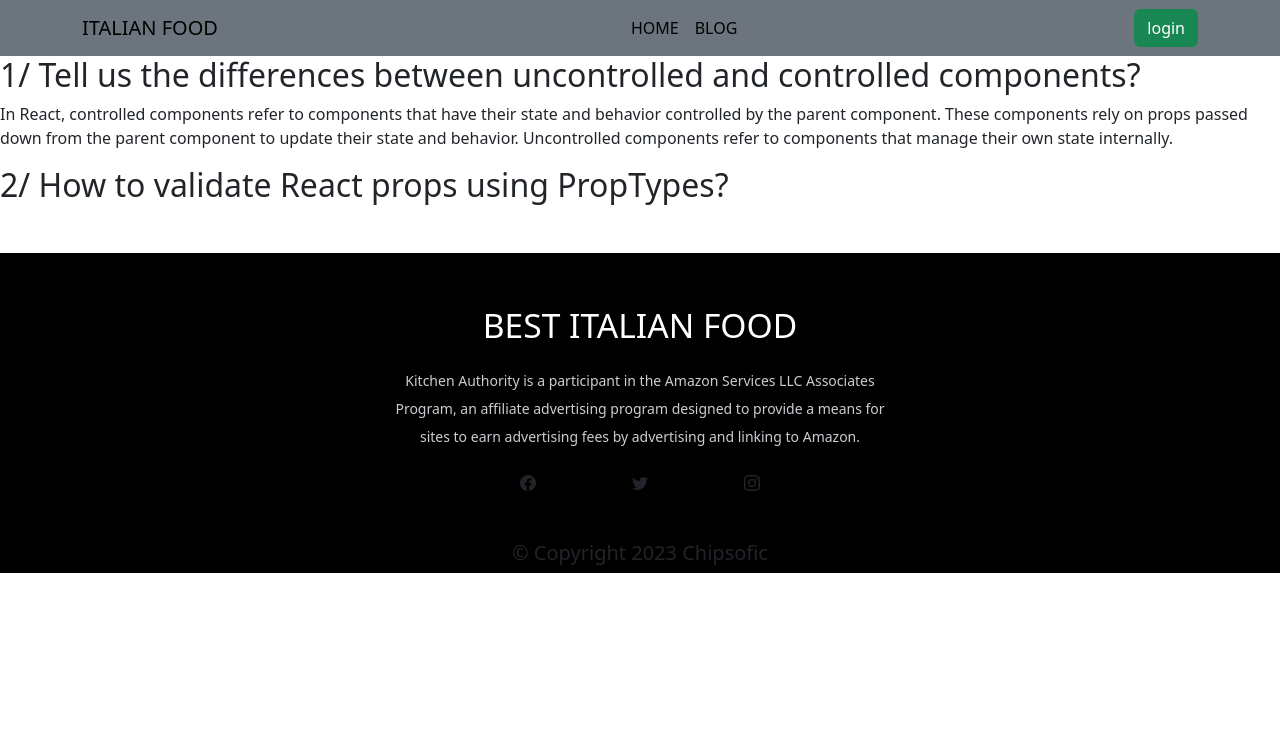
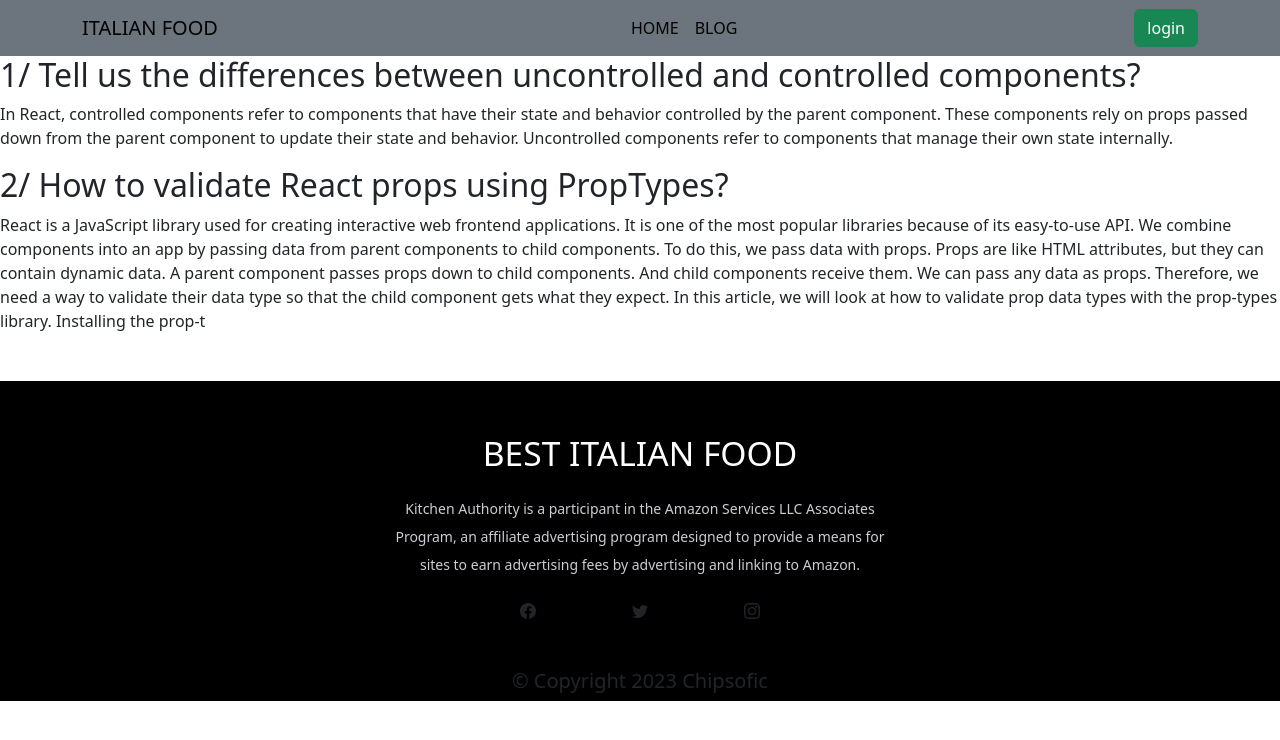
Before and after one commit to arafat717/food-making-client, a React (Vite) app: page /blog in a window 1280 px wide. Shown: the top 740 px of the page. Built offline with nearby package versions, Linux system fonts and the light colour scheme; no server answers.

Commit message:
fifth commit

```diff
--- a/src/pages/Blog/Blog.jsx
+++ b/src/pages/Blog/Blog.jsx
@@ -10,6 +10,15 @@
             </div>
             <div>
                 <h2>2/ How to validate React props using PropTypes?</h2>
+                <p>React is a JavaScript library used for creating interactive web frontend applications. It is one of the most popular libraries because of its easy-to-use API.
+
+                    We combine components into an app by passing data from parent components to child components. To do this, we pass data with props. Props are like HTML attributes, but they can contain dynamic data.
+
+                    A parent component passes props down to child components. And child components receive them. We can pass any data as props. Therefore, we need a way to validate their data type so that the child component gets what they expect.
+
+                    In this article, we will look at how to validate prop data types with the prop-types library.
+
+                    Installing the prop-t</p>
             </div>
         </div>
     );
```
